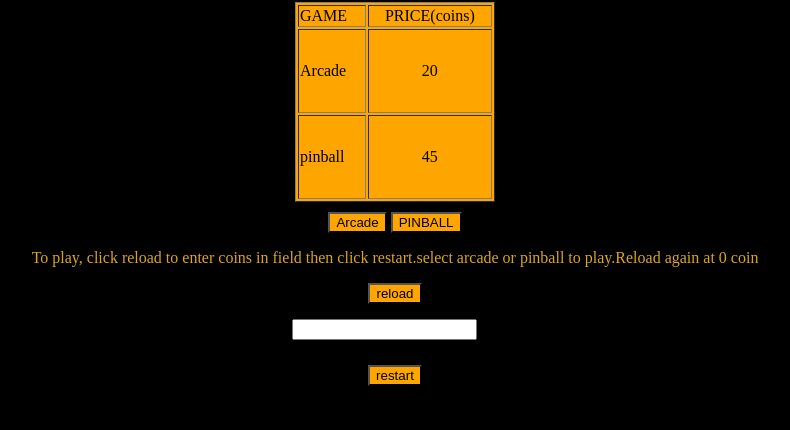
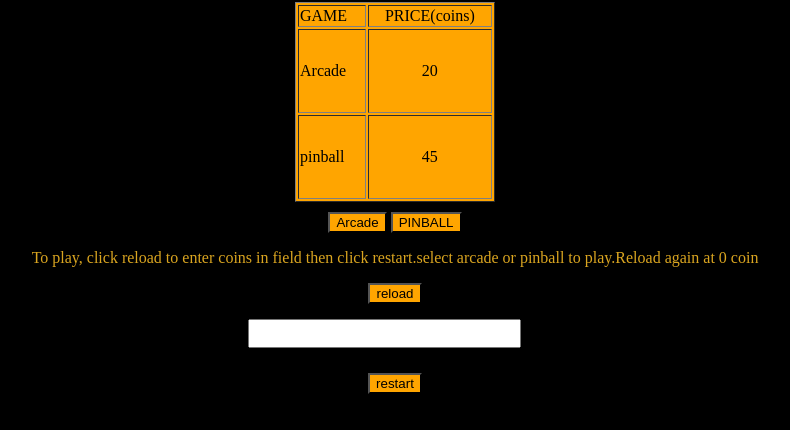
Before and after one commit to Stevepurpose/arcade-coin-counter, a plain HTML site: page index.html in a window 1280 px wide. Shown: the part 86-516 px from the top of the page, without its empty margins (245-1035 px from the left). Drawn offline with Linux system fonts and the light colour scheme.

Commit message:
Update style.css

```diff
--- a/style.css
+++ b/style.css
@@ -43,9 +43,10 @@ Margin-top:10px;
   }
 
   #coin{
-      color:red;
+      color:white;
       position: relative;
       right: 45px;
+font-size:20px;
   }
   #amount{
     justify-self: center;
```
